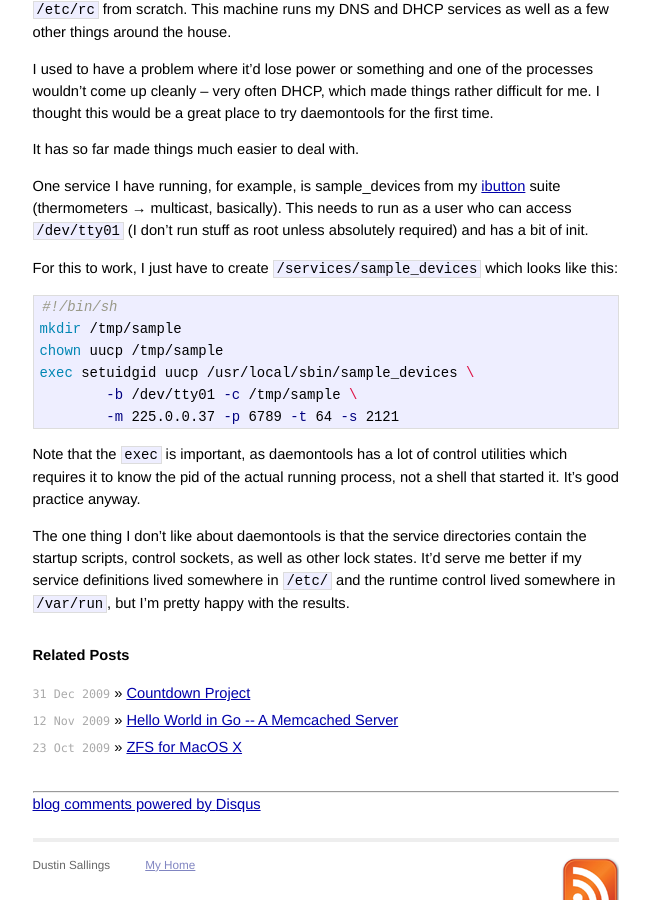
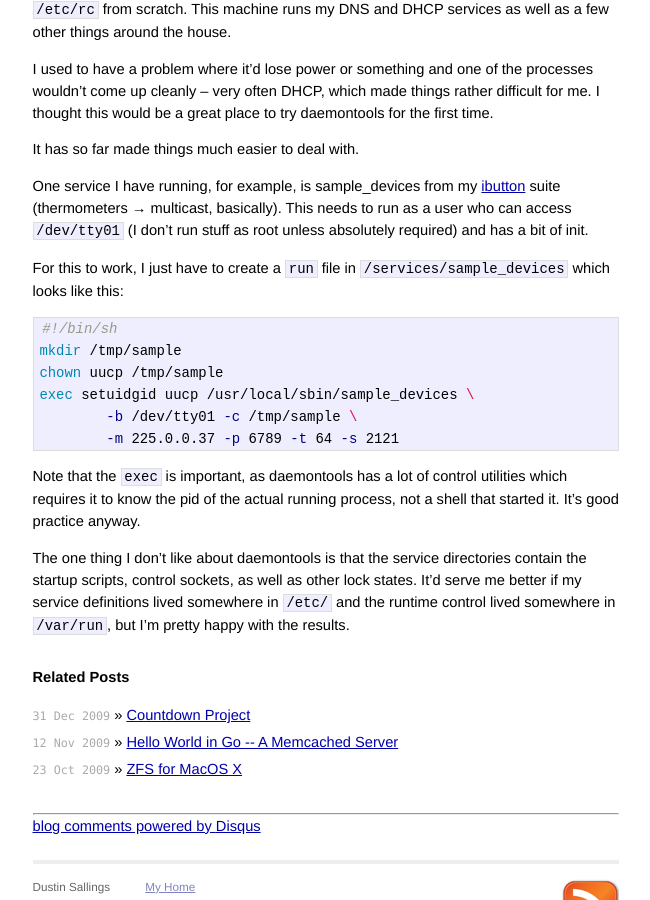
Before and after one commit to dustin/dustin.sallings.org, a Jekyll site: the page built from _posts/2010-02-28-running-processes.markdown, in a window 1280 px wide and 900 px high, scrolled down 4303 px. Shown: the whole window, without its empty margins (314-964 px from the left). Built offline with Jekyll 4.4.1, drawn with Linux system fonts in a browser that asks for light colours; Markdown is read by kramdown in place of the engine named in the settings; comment, search, counter and statistics services are not loaded.

Commit message:
Mention the daemontools run file is called "run"

```diff
--- a/_posts/2010-02-28-running-processes.markdown
+++ b/_posts/2010-02-28-running-processes.markdown
@@ -275,8 +275,8 @@ One service I have running, for example, is sample\_devices from my
 This needs to run as a user who can access `/dev/tty01` (I don't run
 stuff as root unless absolutely required) and has a bit of init.
 
-For this to work, I just have to create `/services/sample_devices`
-which looks like this:
+For this to work, I just have to create a `run` file in
+`/services/sample_devices` which looks like this:
 
 {% highlight sh %}
 #!/bin/sh
```
